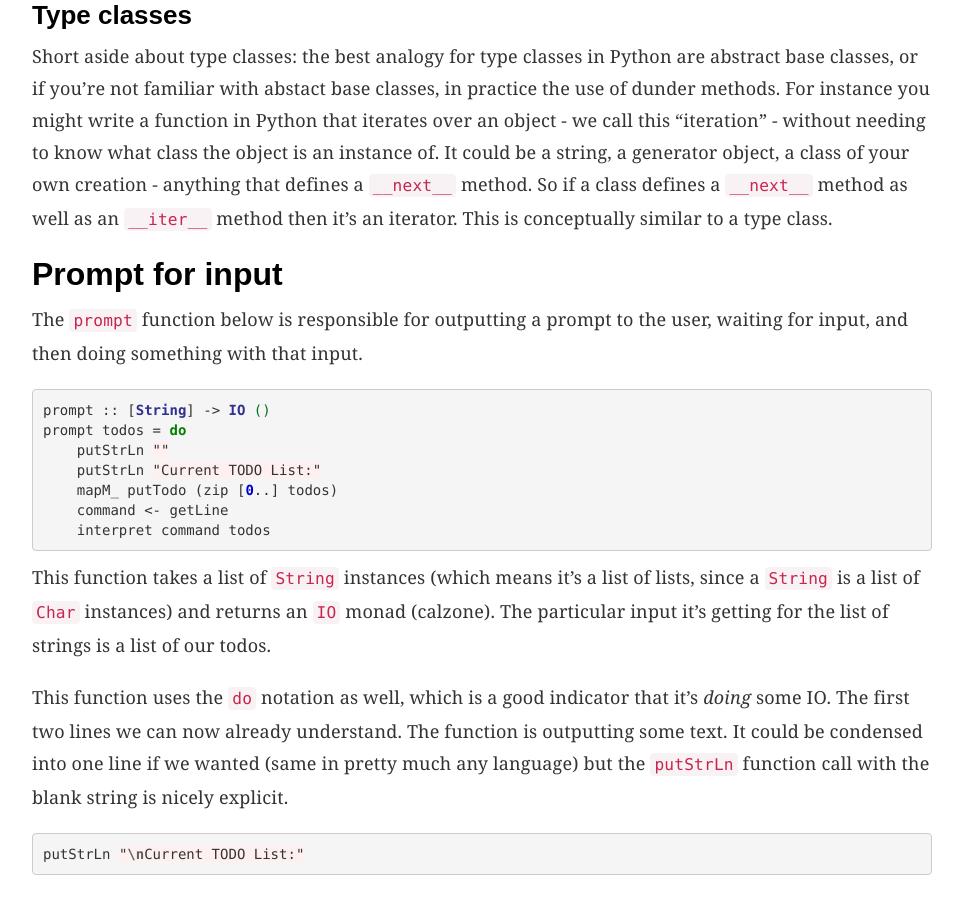
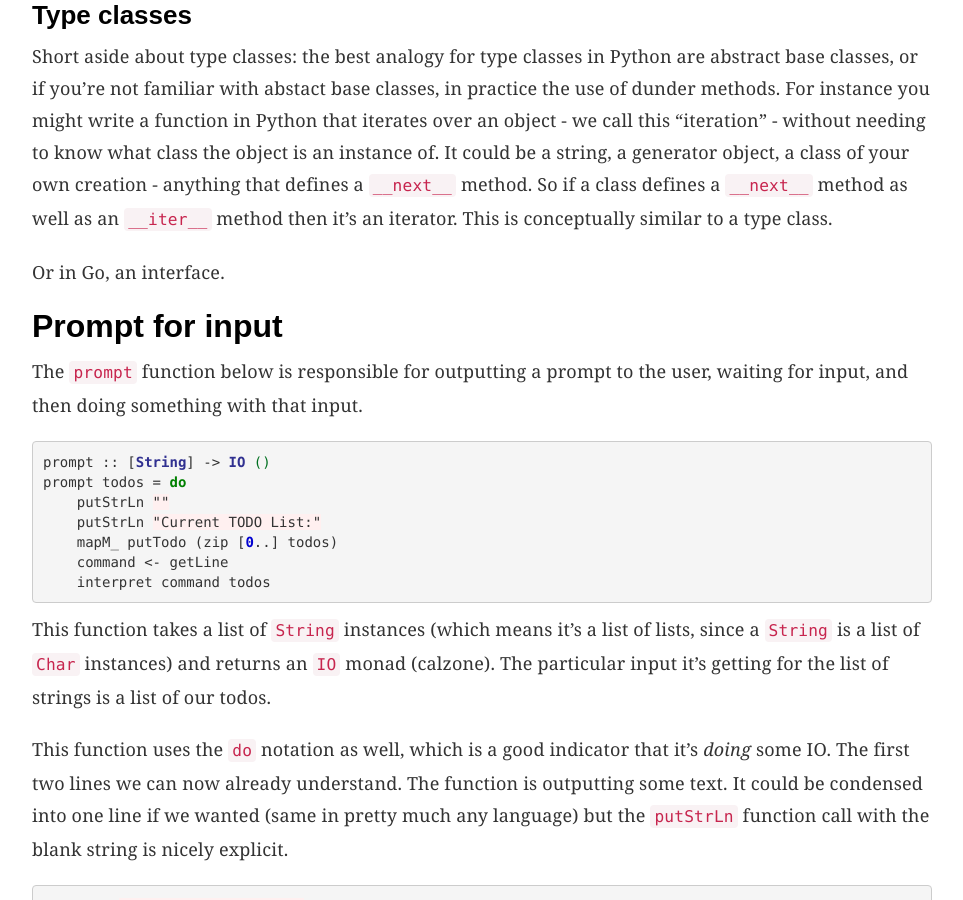
Before and after one commit to bennylope/bennylope.github.com, a Jekyll site: the page built from _posts/2015-10-11-haskell-todo.md, in a window 1280 px wide and 900 px high, scrolled down 4055 px. Shown: the whole window, without its empty margins (158-1121 px from the left). Built offline with Jekyll 4.4.1, drawn with Linux system fonts in a browser that asks for light colours; some web fonts are replaced; Markdown is read by kramdown in place of the engine named in the settings.

Commit message:
Interfaces :: type classes

```diff
--- a/_posts/2015-10-11-haskell-todo.md
+++ b/_posts/2015-10-11-haskell-todo.md
@@ -202,6 +202,8 @@ object is an instance of. It could be a string, a generator object, a class of
 your own creation - anything that defines a `__next__` method. So if a class
 defines a `__next__` method as well as an `__iter__` method then it's an
 iterator. This is conceptually similar to a type class.
+
+Or in Go, an interface.
 
 ## Prompt for input
 
```
